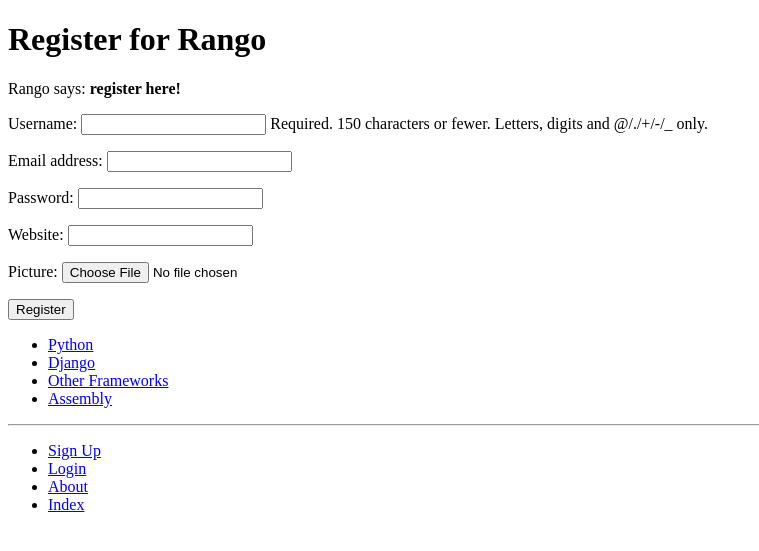
After one commit to yahyayabakan/tango_with_django_project, a Django app: page /rango/register/ in a window 1280 px wide. The commit adds this page. Shown: the top 551 px of the page, without its empty margins (0-759 px from the left). Run offline with Django 3.2, Linux system fonts and the light colour scheme; data comes from the database, SQL or seed files in the repository; both versions use the stored data as it was after the commit.

Commit message:
chapter 9 is done

```diff
--- a/rango/admin.py
+++ b/rango/admin.py
@@ -1,5 +1,6 @@
 from django.contrib import admin
-from rango.models import Category, Page
+from rango.models import Category, Page, UserProfile
+
 
 # Register your models here.
 class PageAdmin(admin.ModelAdmin):
@@ -11,3 +12,4 @@ class CategoryAdmin(admin.ModelAdmin):
 
 admin.site.register(Category, CategoryAdmin)
 admin.site.register(Page, PageAdmin)
+admin.site.register(UserProfile)
--- a/rango/forms.py
+++ b/rango/forms.py
@@ -1,6 +1,7 @@
 from dataclasses import field
 from django import forms, views
-from rango.models import Page, Category
+from rango.models import Page, Category, UserProfile
+from django.contrib.auth.models import User
 
 class CategoryForm(forms.ModelForm):
     name = forms.CharField(max_length=128,help_text="Please enter the category name.")
@@ -39,3 +40,15 @@ class PageForm(forms.ModelForm):
         exclude = ('category',)
         # or specify the fields to include (don't include the category field).
         #fields = ('title', 'url', 'views')
+
+class UserForm(forms.ModelForm):
+    password = forms.CharField(widget=forms.PasswordInput())
+
+    class Meta:
+        model = User
+        fields = ('username', 'email', 'password',)
+
+class UserProfileForm(forms.ModelForm):
+    class Meta:
+        model = UserProfile
+        fields = ('website', 'picture',)
--- a/rango/models.py
+++ b/rango/models.py
@@ -4,6 +4,7 @@ from unicodedata import category
 from django import views
 from django.db import models
 from django.template.defaultfilters import slugify
+from django.contrib.auth.models import User
 
 # Create your models here.
 
@@ -34,3 +35,14 @@ class Page(models.Model):
 
     def __str__(self):
         return self.title
+
+class UserProfile(models.Model):
+    # This line is required. Links UserProfile to a User model instance.
+    user = models.OneToOneField(User, on_delete=models.CASCADE)
+
+    # The additional attributes we wish to include.
+    website = models.URLField(blank=True)
+    picture = models.ImageField(upload_to='profile_images', blank=True)
+
+    def __str__(self):
+        return self.user.username
--- a/rango/urls.py
+++ b/rango/urls.py
@@ -25,4 +25,8 @@ urlpatterns = [
     path('category/<slug:category_name_slug>/',views.show_category, name='show_category'),
     path('add_category/', views.add_category, name='add_category'),
     path('category/<slug:category_name_slug>/add_page/', views.add_page, name='add_page'),
+    path('register/', views.register, name='register'),
+    path('login/', views.user_login, name='login'),
+    path('restricted/', views.restricted, name='restricted'),
+    path('logout/', views.user_logout, name='logout'),
 ]
--- a/rango/views.py
+++ b/rango/views.py
@@ -1,11 +1,12 @@
 from django.shortcuts import render
 from django.http import HttpResponse
-from rango.forms import CategoryForm
-from rango.forms import PageForm
-from rango.models import Category
-from rango.models import Page
+from rango.forms import CategoryForm, PageForm, UserForm, UserProfileForm
+from rango.models import Category, UserProfile, Page
 from django.shortcuts import redirect
 from django.urls import reverse
+from django.contrib.auth.models import User
+from django.contrib.auth import authenticate, login, logout
+from django.contrib.auth.decorators import login_required
 
 def index(request):
    # Query the database for a list of ALL categories currently stored.
@@ -57,7 +58,7 @@ def show_category(request, category_name_slug):
 
    return render(request, 'rango/category.html', context=context_dict)
 
-
+@login_required
 def add_category(request):
    form = CategoryForm()
 
@@ -81,6 +82,7 @@ def add_category(request):
    # Render the form with error messages (if any).
    return render(request, 'rango/add_category.html', {'form': form})
 
+@login_required
 def add_page(request, category_name_slug):
    try:
       category = Category.objects.get(slug=category_name_slug)
@@ -110,3 +112,75 @@ def add_page(request, category_name_slug):
 
    context_dict = {'form': form, 'category': category}
    return render(request, 'rango/add_page.html', context=context_dict)
+
+def register(request):
+   # A boolean value for telling the template
+   # whether the registration was successful.
+   # Set to False initially. Code changes value to
+   # True when registration succeeds.
+   registered = False
+
+   # If it's a HTTP POST, we're interested in processing form data.
+   if request.method == 'POST':
+      # Attempt to grab information from the raw form information.
+      # Note that we make use of both UserForm and UserProfileForm
+      user_form = UserForm(request.POST)
+      profile_form = UserProfileForm(request.POST)
+
+      # If the two forms are valid...
+      if user_form.is_valid() and profile_form.is_valid():
+         # Save the user's form data to the database.
+         user = user_form.save()
+
+         # Now we hash the password with the set_password method.
+         # Once hashed, we can update the user object.
+         user.set_password(user.password)
+         user.save()
+
+         # Now sort out the UserProfile instance.
+         # Since we need to set the user attribute ourselves,
+         # we set commit=False. This delays saving the model
+         # until we're ready to avoid integrity problems.
+         profile = profile_form.save(commit=False)
+         profile.user = user
+
+         if 'picture' in request.FILES:
+            profile.picture = request.FILES['picture']
+         profile.save()
+
+         registered = True
+      else:
+         print(user_form.errors, profile_form.errors)
+
+   else:
+      user_form = UserForm()
+      profile_form = UserProfileForm()
+
+   return render(request, 'rango/register.html', context= {'user_form': user_form, 'profile_form': profile_form, 'registered': registered})
+
+def user_login(request):
+   if request.method == 'POST':
+      username = request.POST.get('username')
+      password = request.POST.get('password')
+      user = authenticate(username=username, password=password)
+
+      if user:
+         if user.is_active:
+            login(request, user)
+            return redirect(reverse('rango:index'))
+         else:
+            return HttpResponse("Your Rango account is disabled.")
+      else:
+         print(f"Invalid login details: {username}, {password}")
+         return HttpResponse("Invalid login details supplied.")
+   else:
+      return render(request, 'rango/login.html')
+
+@login_required
+def restricted(request):
+   return render(request, 'rango/restricted.html')
+
+@login_required
+def user_logout(request):
+   logout(request)
+   return redirect(reverse('rango:index'))
--- a/tango_with_django_project/settings.py
+++ b/tango_with_django_project/settings.py
@@ -20,6 +20,8 @@ MEDIA_DIR = os.path.join(BASE_DIR, 'media')
 
 MEDIA_ROOT = MEDIA_DIR
 MEDIA_URL = '/media/'
+
+LOGIN_URL = 'rango:login'
 
 
 
--- a/templates/rango/base.html
+++ b/templates/rango/base.html
@@ -18,7 +18,18 @@
     <hr />
     <div>
         <ul>
-            <li><a href="{% url 'rango:add_category' %}">Add a New Category</a></li>
+            {% if user.is_authenticated %}
+            <!-- Show these links when the user is logged in -->
+            <li><a href="{% url 'rango:restricted' %}">Restricted Page</a></li>
+            <li><a href="{% url 'rango:logout' %}">Logout</a></li>
+            <li><a href="{% url 'rango:add_category' %}">Add New Category</a></li>
+            {% else %}
+            <!-- Show these links when the user is NOT logged in -->
+            <li><a href="{% url 'rango:register' %}">Sign Up</a></li>
+            <li><a href="{% url 'rango:login' %}">Login</a></li>
+            {% endif %}
+            <!-- Outside the conditional statements, ALWAYS show -->
+
             <li><a href="{% url 'rango:about' %}">About</a></li>
             <li><a href="{% url 'rango:index' %}">Index</a></li>
         </ul>
--- /dev/null
+++ b/templates/rango/register.html
@@ -0,0 +1,10 @@
+{% extends 'rango/base.html' %} {% load staticfiles %} {% block title_block %} Register {% endblock %} {% block body_block %}
+<h1>Register for Rango</h1>
+{% if registered %} Rango says: <strong>thank you for registering!</strong>
+<a href="{% url 'rango:index' %}">Return to the homepage.</a><br /> {% else %} Rango says: <strong>register here!</strong><br />
+<form id="user_form" method="post" action="{% url 'rango:register' %}" enctype="multipart/form-data">
+
+    {% csrf_token %} {{ user_form.as_p }} {{ profile_form.as_p }}
+    <input type="submit" name="submit" value="Register" />
+</form>
+{% endif %} {% endblock %}
--- /dev/null
+++ b/templates/rango/restricted.html
@@ -0,0 +1 @@
+{% extends 'rango/base.html' %} {% load staticfiles %} {% block title_block %} Restricted Page {% endblock %} {% block body_block %} Since you're logged in, you can see this text! {% endblock %}
```
Also changed, not shown: templates/rango/login.html (added, +9 -0 lines), db.sqlite3, media/profile_images/image001-r-700.png (added), rango/migrations/0005_userprofile.py (added).
